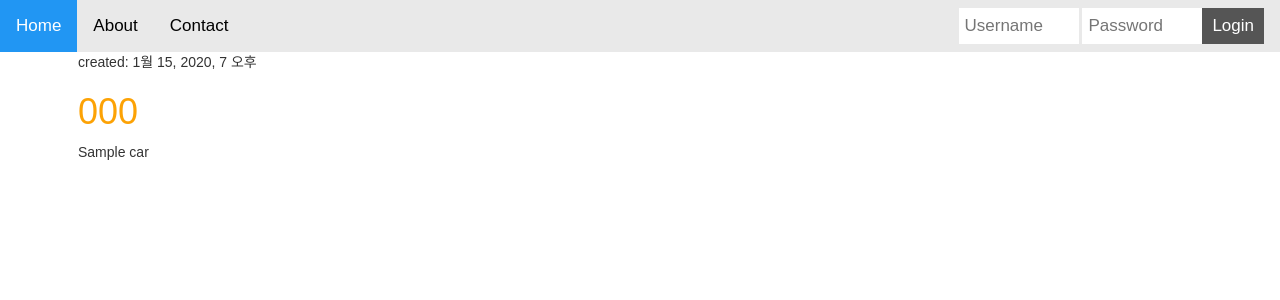
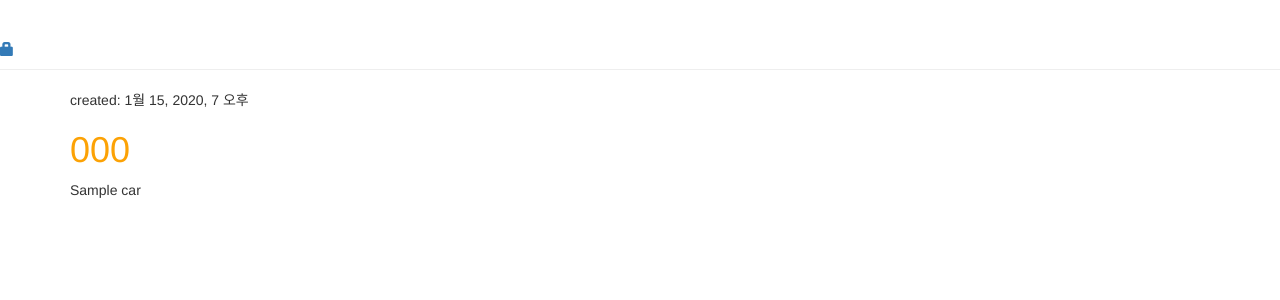
Before and after one commit to surisuri/atcisrentcar, a Django app: page / in a window 1280 px wide. Shown: the top 300 px of the page. Run offline with Django 3.2, Linux system fonts and the light colour scheme; tables that the repository leaves empty hold one stand-in row (values such as "Sample post"); some libraries are stand-ins or nearby versions.

Commit message:
login 화면 수정

```diff
--- a/managerc/urls.py
+++ b/managerc/urls.py
@@ -5,5 +5,9 @@ from django.urls import path
 
 urlpatterns = [
     path('admin/', admin.site.urls),
+    #url(r'^accounts/login/$', views.login, name='login'),
+    #url(r'^accounts/logout/$', views.logout, name='logout', kwargs={'next_page': '/'}),
+    path('accounts/login/', LoginView.as_view(), name='login' ),
+    path('accounts/logout/', LogoutView.as_view(), name='logout'),
     url(r'', include('state.urls')),
 ]
--- /dev/null
+++ b/state/templates/state/base.html
@@ -0,0 +1,30 @@
+{% load static %}
+
+<!DOCTYPE html>
+<html>
+<head>
+    <link rel="stylesheet" href="//maxcdn.bootstrapcdn.com/bootstrap/3.2.0/css/bootstrap.min.css">
+    <link rel="stylesheet" href="//maxcdn.bootstrapcdn.com/bootstrap/3.2.0/css/bootstrap-theme.min.css">
+    <link rel="stylesheet" href="{% static 'css/state.css' %}">
+</head>
+<body>
+
+    <div class="page-header">
+        {% if user.is_authenticated %}
+            <p class="top-menu">Hello {{ user.username }} <small>(<a href="{% url 'logout' %}?next=/">Log out</a>)</small></p>
+        {% else %}
+            <a href="{% url 'login' %}" class="top-menu"><span class="glyphicon glyphicon-lock"></span></a>
+        {% endif %}
+    </div>
+
+    <div class="content container">
+        <div class="row">
+            <div class="col-md-8">
+                {% block content %}
+                {% endblock %}
+            </div>
+        </div>
+    </div>
+
+</body>
+</html>
--- a/state/templates/state/listcar.html
+++ b/state/templates/state/listcar.html
@@ -1,125 +1,14 @@
-{% load static %}
+{% extends 'state/base.html' %}
 
-<!DOCTYPE html>
-<html>
-<head>
-<link rel="stylesheet" href="https://cdnjs.cloudflare.com/ajax/libs/font-awesome/4.7.0/css/font-awesome.min.css">
-<link rel="stylesheet" href="//maxcdn.bootstrapcdn.com/bootstrap/3.2.0/css/bootstrap.min.css">
-<link rel="stylesheet" href="//maxcdn.bootstrapcdn.com/bootstrap/3.2.0/css/bootstrap-theme.min.css">
-<link rel="stylesheet" href="{% static 'css/state.css' %}">
-<style>
-* {box-sizing: border-box;}
-
-body {
-  margin: 0;
-  font-family: Arial, Helvetica, sans-serif;
-}
-
-.topnav {
-  overflow: hidden;
-  background-color: #e9e9e9;
-}
-
-.topnav a {
-  float: left;
-  display: block;
-  color: black;
-  text-align: center;
-  padding: 14px 16px;
-  text-decoration: none;
-  font-size: 17px;
-}
-
-.topnav a:hover {
-  background-color: #ddd;
-  color: black;
-}
-
-.topnav a.active {
-  background-color: #2196F3;
-  color: white;
-}
-
-.topnav .login-container {
-  float: right;
-}
-
-.topnav input[type=text] {
-  padding: 6px;
-  margin-top: 8px;
-  font-size: 17px;
-  border: none;
-  width:120px;
-}
-
-.topnav .login-container button {
-  float: right;
-  padding: 6px 10px;
-  margin-top: 8px;
-  margin-right: 16px;
-  background-color: #555;
-  color: white;
-  font-size: 17px;
-  border: none;
-  cursor: pointer;
-}
-
-.topnav .login-container button:hover {
-  background-color: green;
-}
-
-@media screen and (max-width: 600px) {
-  .topnav .login-container {
-    float: none;
-  }
-  .topnav a, .topnav input[type=text], .topnav .login-container button {
-    float: none;
-    display: block;
-    text-align: left;
-    width: 100%;
-    margin: 0;
-    padding: 14px;
-  }
-  .topnav input[type=text] {
-    border: 1px solid #ccc;
-  }
-}
-</style>
-</head>
-<body>
-
-<div class="topnav">
-  <a class="active" href="#home">Home</a>
-  <a href="#about">About</a>
-  <a href="#contact">Contact</a>
-  <div class="login-container">
-    <form action="/action_page.php">
-      <input type="text" placeholder="Username" name="username">
-      <input type="text" placeholder="Password" name="psw">
-      <button type="submit">Login</button>
-    </form>
-  </div>
-</div>
-
-<div style="padding-left:16px">
-
-
-    <div class="content container">
-        <div class="row">
-            <div class="col-md-8">
+{% block content %}
     {% for car in listcar %}
         <div class="post">
             <div class="date">
                 <p>created: {{ car.created_date }}</p>
             </div>
             <h1><a href="">{{ car.number }}</a></h1>
+
             <p>{{ car.name | linebreaksbr }}</p>
         </div>
     {% endfor %}
-            </div>
-        </div>
-    </div>
-</div>
-
-</body>
-</html>
+{% endblock %}
--- a/state/urls.py
+++ b/state/urls.py
@@ -3,4 +3,5 @@ from . import views
 
 urlpatterns = [
     url(r'^$', views.listcar, name='listcar'),
+    #url(r'^state/(?P<pk>\d+)/$', views., name='post_detail'),
 ]
```
Also changed, not shown: managerc/settings.py (+2 -12 lines), state/templates/registration/login.html (added, +24 -0 lines), state/views.py (line endings or trailing spaces). Lines whose indentation alone changed are shown as unchanged.
